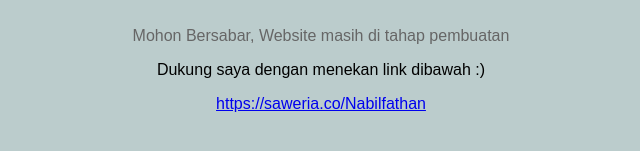
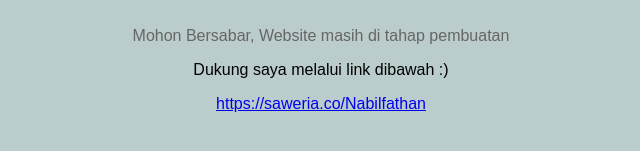
Before and after one commit to nabilfathan/nabilfathan.github.io, a plain HTML site: page index.html in a window 1280 px wide. Shown: the part 379-530 px from the top of the page, without its empty margins (319-959 px from the left). Drawn offline with Linux system fonts and the light colour scheme.

Commit message:
perbaikan link

```diff
--- a/index.html
+++ b/index.html
@@ -6,7 +6,7 @@
         </p>
     <h1 style="color: #333;">Website is Under Construction</h1>
     <p style="color: #666;">Mohon Bersabar, Website masih di tahap pembuatan </p>
-    <p>Dukung saya dengan menekan link dibawah :)</p>
+    <p>Dukung saya melalui link dibawah :)</p>
     <p> <a href="https://saweria.co/Nabilfathan"> https://saweria.co/Nabilfathan</a></p>
     </center>
     </header>
```
